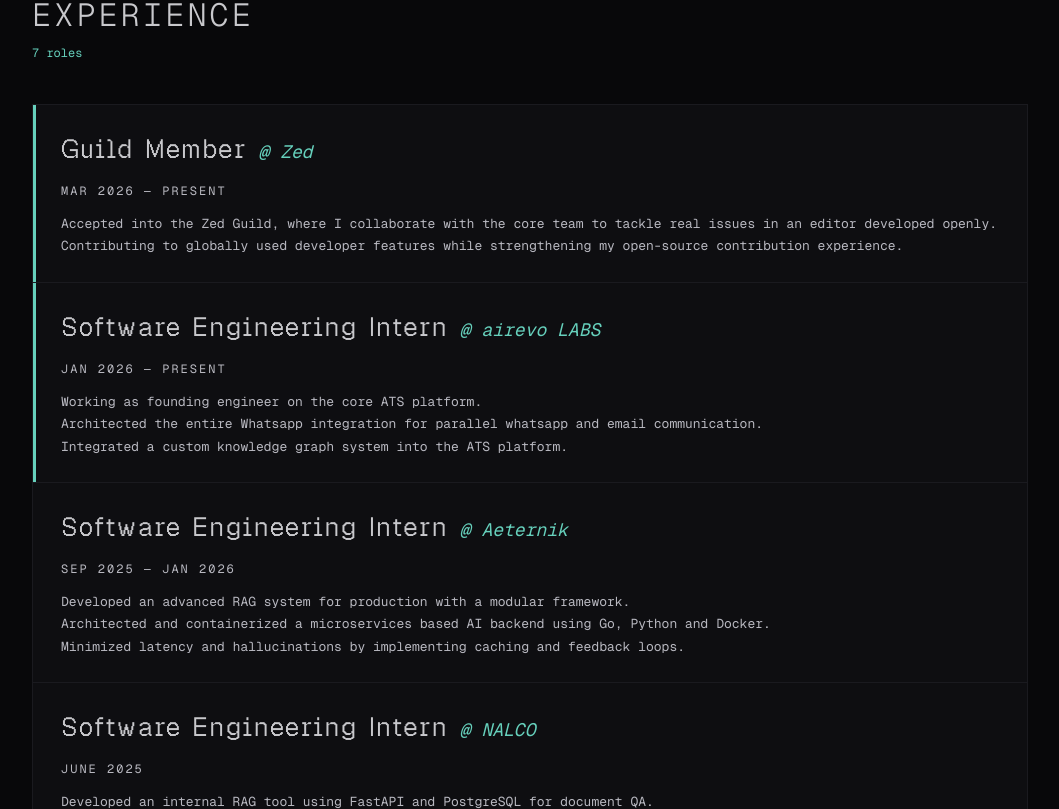
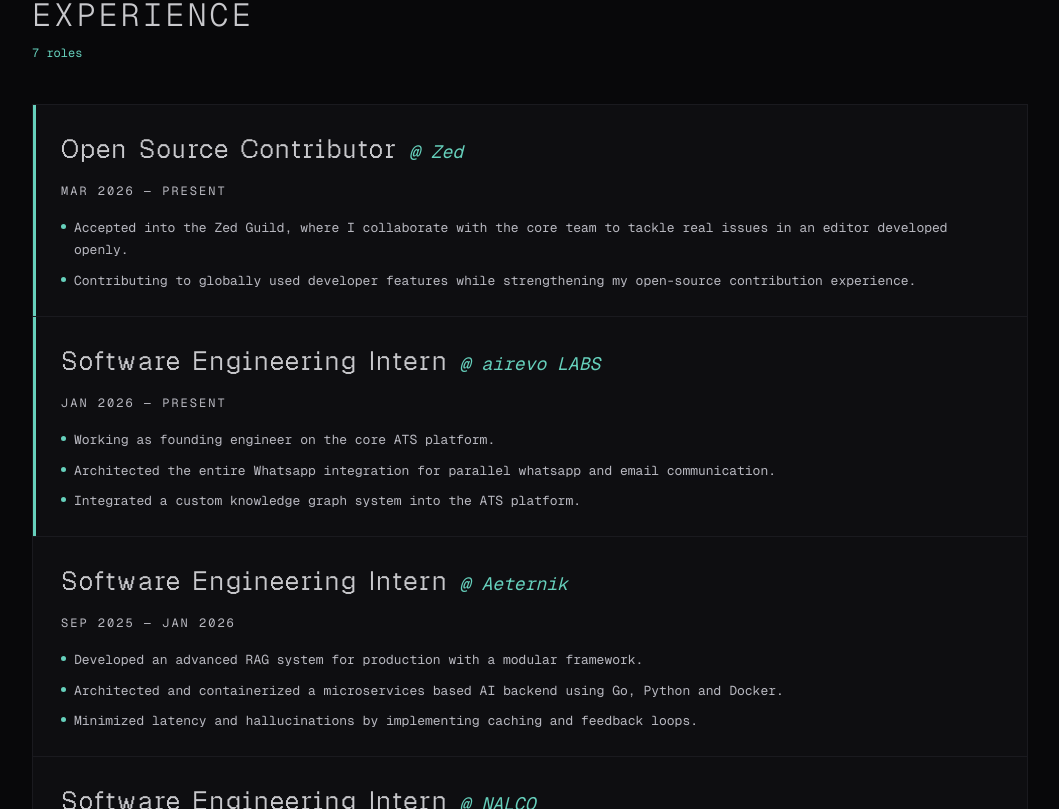
Before and after one commit to ArpitMishra17/arpitmishra-portfolio, a React (Vite) app: page / in a window 1280 px wide. Shown: the part 891-1700 px from the top of the page, without its empty margins (110-1169 px from the left). Built offline with nearby package versions, Linux system fonts and the light colour scheme.

Commit message:
feat: add bullet points in experience description

```diff
--- a/src/components/Experience.tsx
+++ b/src/components/Experience.tsx
@@ -1,10 +1,9 @@
-import { Fragment } from 'react'
 import ScrollReveal from './ScrollReveal'
 
 const experiences = [
   {
     company: 'Zed',
-    role: 'Guild Member',
+    role: 'Open Source Contributor',
     period: 'Mar 2026 — Present',
     current: true,
     desc: 'Accepted into the Zed Guild, where I collaborate with the core team to tackle real issues in an editor developed openly.<br/>Contributing to globally used developer features while strengthening my open-source contribution experience.',
@@ -53,14 +52,18 @@
   },
 ]
 
-function renderLineBreaks(htmlLikeText: string) {
-  const parts = htmlLikeText.split(/<br\s*\/?>/gi)
-  return parts.map((part, i) => (
-    <Fragment key={i}>
-      {part}
-      {i < parts.length - 1 && <br />}
-    </Fragment>
-  ))
+function renderBulletPoints(htmlLikeText: string) {
+  const points = htmlLikeText.split(/<br\s*\/?>/gi).filter(p => p.trim())
+  return (
+    <ul className="flex flex-col gap-2 list-none m-0 p-0">
+      {points.map((point, i) => (
+        <li key={i} className="flex items-start gap-2">
+          <span className="mt-[7px] shrink-0 w-[5px] h-[5px] rounded-full" style={{ background: 'var(--accent)' }} />
+          <span>{point.trim()}</span>
+        </li>
+      ))}
+    </ul>
+  )
 }
 
 export default function Experience() {
@@ -123,10 +126,10 @@
                   {exp.period}
                 </div>
                 <div
-                  className="text-[13px] leading-[1.7]"
+                  className="text-[13px] leading-[1.7] mt-1"
                   style={{ color: 'var(--dim)' }}
                 >
-                  {renderLineBreaks(exp.desc)}
+                  {renderBulletPoints(exp.desc)}
                 </div>
               </div>
             ))}
```
